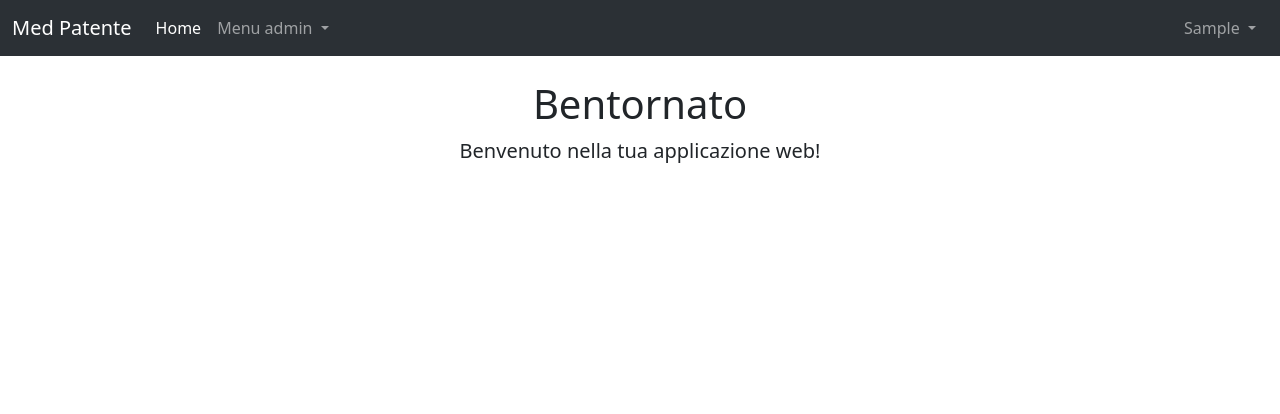
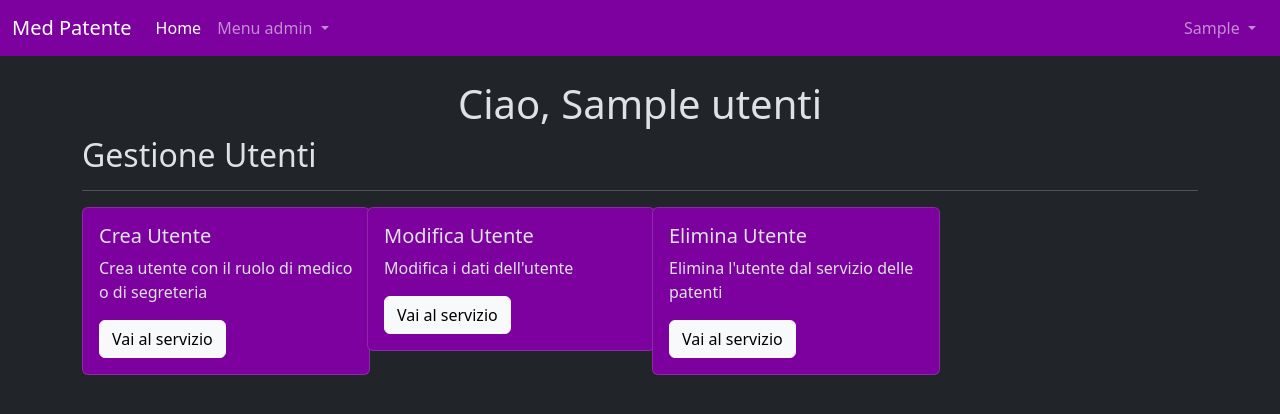
Before and after one commit to lucianobalzano007/login_admin_site, a Flask app: page /home_admin in a window 1280 px wide. Shown: the top 414 px of the page. Run offline with Flask 3, Linux system fonts and the light colour scheme; the visitor is signed in with stand-in values (Sample User, id 1); a database or web service that is not in the repository returns one stand-in record (values such as "Sample title").

Commit message:
Update README and index_admin.html: refine project description and enhance user management interface

```diff
--- a/app/templates/index_admin.html
+++ b/app/templates/index_admin.html
@@ -7,8 +7,8 @@
         <!-- <link rel="stylesheet" href="{{ url_for('static', filename='style.css') }}"> -->
         <link href="https://cdn.jsdelivr.net/npm/bootstrap@5.3.8/dist/css/bootstrap.min.css" rel="stylesheet" integrity="sha384-sRIl4kxILFvY47J16cr9ZwB07vP4J8+LH7qKQnuqkuIAvNWLzeN8tE5YBujZqJLB" crossorigin="anonymous">
     </head>
-    <body>
-        <nav class="navbar navbar-expand-lg bg-body-tertiary" data-bs-theme="dark">
+    <body data-bs-theme="dark">
+        <nav class="navbar navbar-expand-lg" style="background-color: #7d019f;" data-bs-theme="dark">
             <div class="container-fluid">
                 <a class="navbar-brand" href="#">Med Patente</a>
                 <button class="navbar-toggler" type="button" data-bs-toggle="collapse" data-bs-target="#navbarSupportedContent" aria-controls="navbarSupportedContent" aria-expanded="false" aria-label="Toggle navigation">
@@ -45,8 +45,40 @@
             </div>
         </nav>
         <div class="container-xxl bd-gutter my-md-4 text-center">
-            <h1>Bentornato</h1>
-            <p class="lead">Benvenuto nella tua applicazione web!</p>
+            <h1>Ciao, {{utente.name|e}}</h1>
+            <div class="container text-start">
+                <h2>Gestione Utenti</h2>
+                <hr>
+                <div class="row row-cols-md-4">
+                    <div class="col">
+                        <div class="card" style="width: 18rem; background-color: #7d019f;">
+                            <div class="card-body">
+                                <h5 class="card-title">Crea Utente</h5>
+                                <p class="card-text">Crea utente con il ruolo di medico o di segreteria</p>
+                                <a href="#" class="btn btn-light">Vai al servizio</a>
+                            </div>
+                        </div>
+                    </div>
+                    <div class="col">
+                        <div class="card" style="width: 18rem; background-color: #7d019f;">
+                            <div class="card-body">
+                                <h5 class="card-title">Modifica Utente</h5>
+                                <p class="card-text">Modifica i dati dell'utente</p>
+                                <a href="#" class="btn btn-light">Vai al servizio</a>
+                            </div>
+                        </div>
+                    </div>
+                    <div class="col">
+                        <div class="card" style="width: 18rem; background-color: #7d019f;">
+                            <div class="card-body">
+                                <h5 class="card-title">Elimina Utente</h5>
+                                <p class="card-text">Elimina l'utente dal servizio delle patenti</p>
+                                <a href="#" class="btn btn-light">Vai al servizio</a>
+                            </div>
+                        </div>
+                    </div>
+                </div>
+            </div>
         </div>
         <script src="https://cdn.jsdelivr.net/npm/bootstrap@5.3.8/dist/js/bootstrap.bundle.min.js" integrity="sha384-FKyoEForCGlyvwx9Hj09JcYn3nv7wiPVlz7YYwJrWVcXK/BmnVDxM+D2scQbITxI" crossorigin="anonymous"></script>
     </body>
```
Also changed, not shown: README.md.
